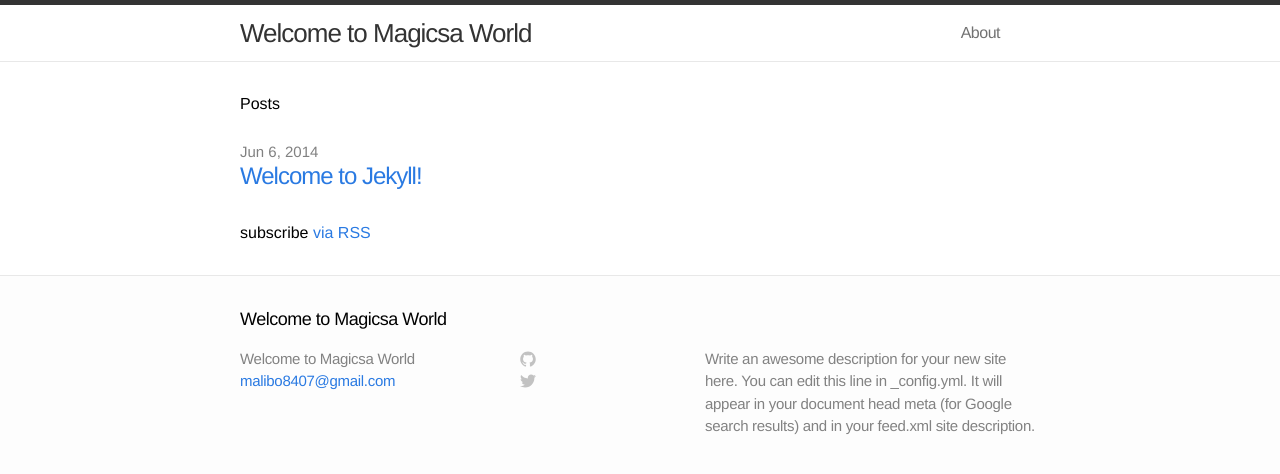
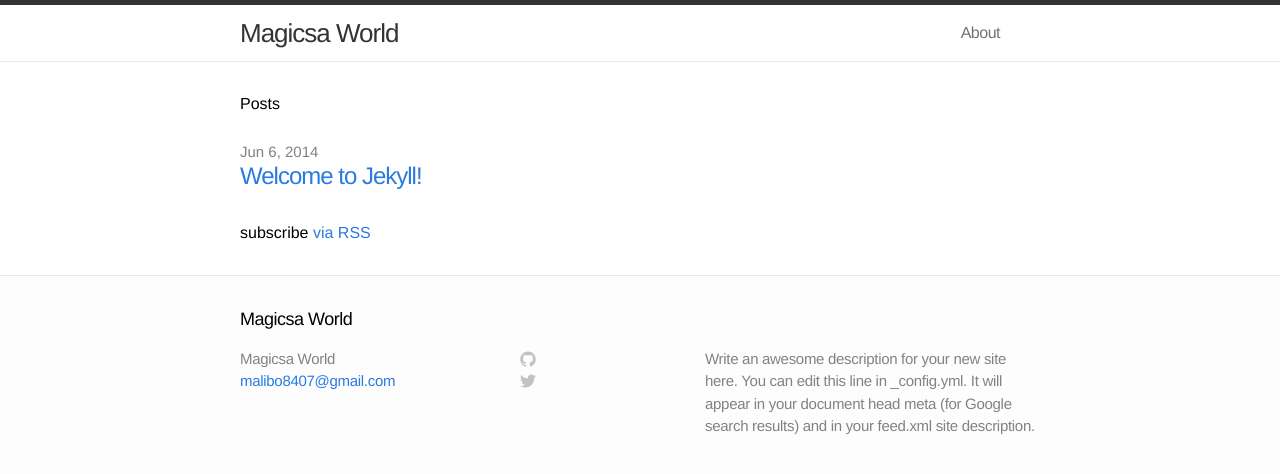
Before and after one commit to LiboMa/liboma.github.io, a Jekyll site: the page built from index.html, in a window 1280 px wide. Shown: the top 474 px of the page. Built offline with Jekyll 4.4.1, drawn with Linux system fonts in a browser that asks for light colours.

Commit message:
Initial commit

```diff
--- a/_config.yml
+++ b/_config.yml
@@ -1,5 +1,5 @@
 # Site settings
-title: Welcome to Magicsa World
+title: Magicsa World
 email: malibo8407@gmail.com
 description: "Write an awesome description for your new site here. You can edit this line in _config.yml. It will appear in your document head meta (for Google search results) and in your feed.xml site description."
 baseurl: ""
```
